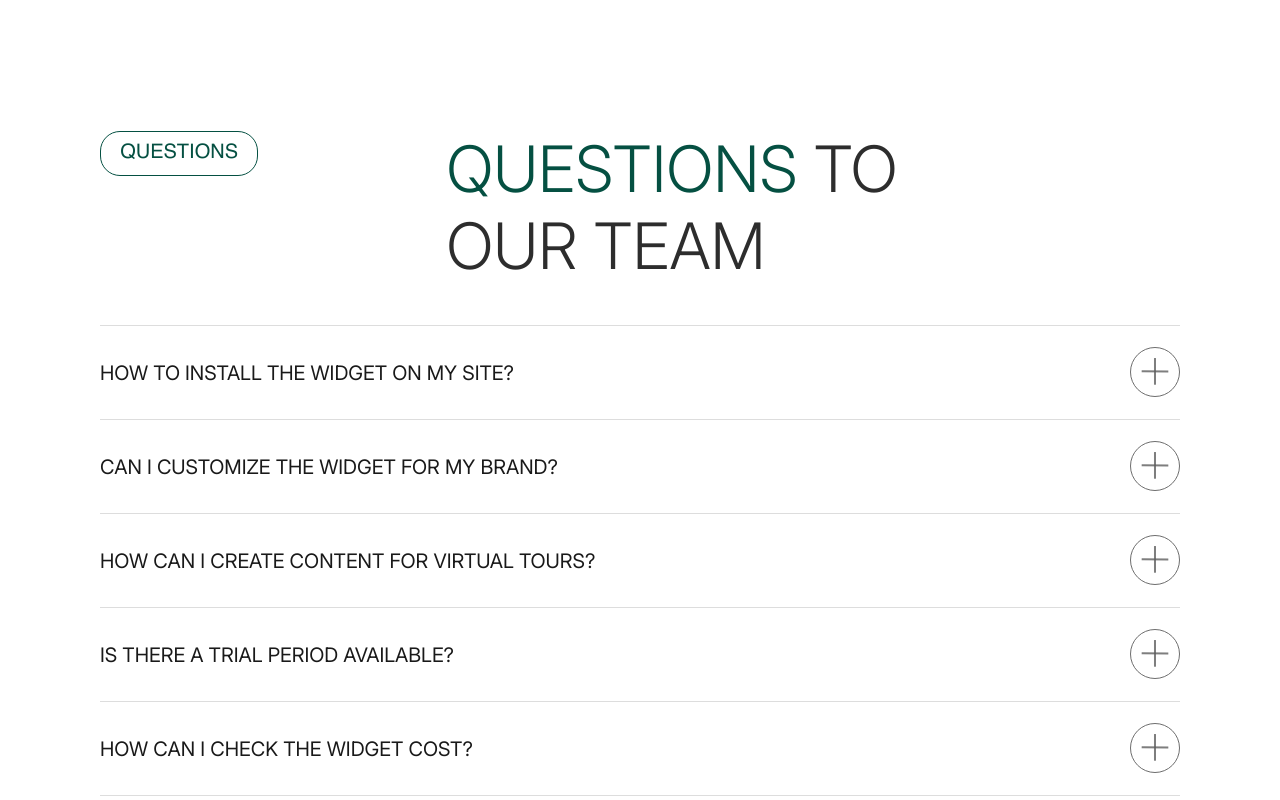
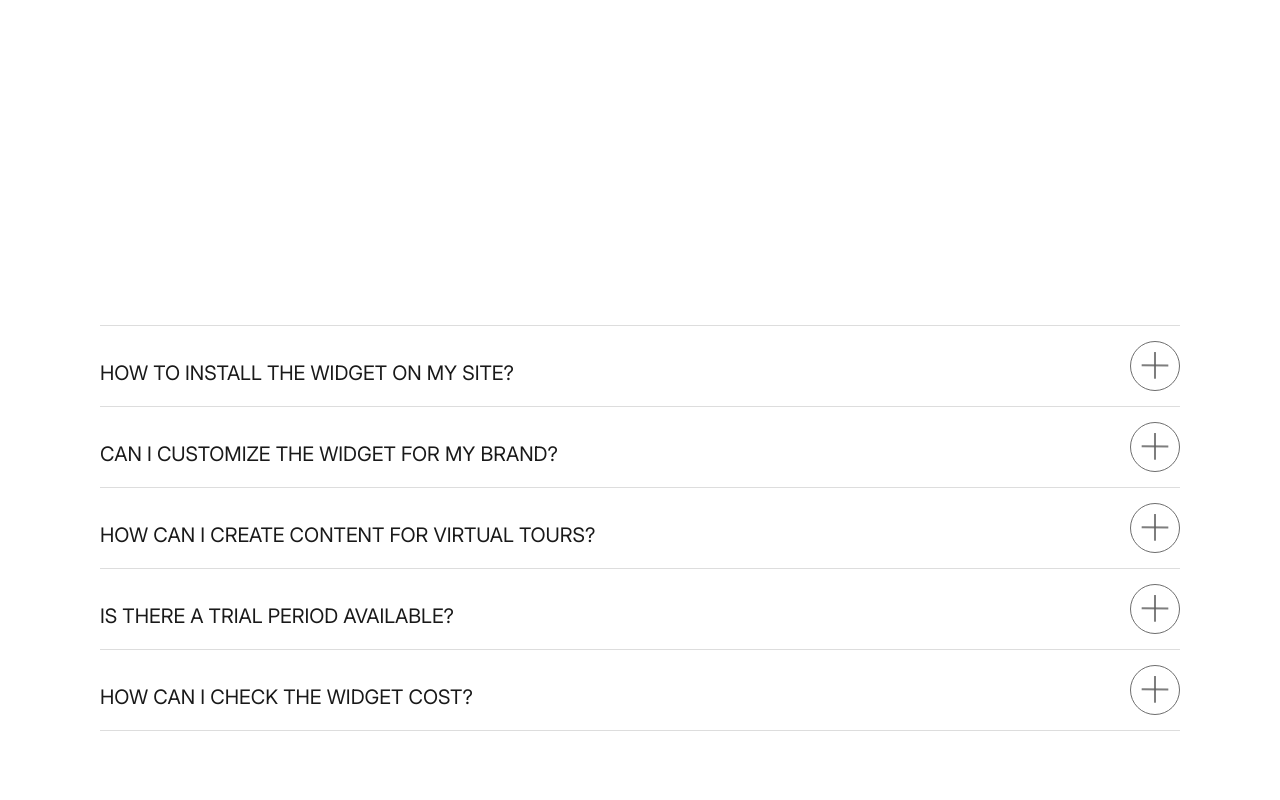
Before and after one commit to Shimatrix/XR_Place-2, a React (Vite) app: page / in a window 1280 px wide. Shown: the part 5800-6600 px from the top of the page. Built offline with nearby package versions, Linux system fonts and the light colour scheme; a web font is replaced by a local one.

Commit message:
fix: добавил анимацию в FAQ, перенес анимацию аккордеона с scss на GSAP, добавил анимацию кнопок

```diff
--- a/src/components/Accordion/Accordion.module.scss
+++ b/src/components/Accordion/Accordion.module.scss
@@ -7,8 +7,7 @@
   flex-direction: row;
   border-bottom: 1px solid #ddd;
   justify-content: space-between;
-  align-items: center;
-  cursor: pointer;
+  padding: 15px 0;
 }
 
 .plusIcon {
@@ -17,9 +16,9 @@
   align-items: center;
   justify-content: center;
   gap: 4px;
-  transition: transform 0.3s ease;
   min-width: 50px;
   min-height: 50px;
+  transform-origin: center center;
 }
 
 .textWrapper {
@@ -28,7 +27,6 @@
 }
 
 .accordionQuestion {
-  padding-top: 15px;
   font-size: 20px;
   display: flex;
   font-weight: 400;
@@ -44,32 +42,16 @@
 .accordionAnswer {
   text-align: left;
   max-width: 880px;
+  color: #4d4d4d;
+  overflow: hidden;
+  max-height: 0;
   opacity: 0;
-  color: #4d4d4d;
-  transition:
-    opacity 0.3s ease,
-    padding 0.3s ease-in-out;
   padding: 0;
 }
 
 .questionText {
-  transition: transform 0.3s ease-in-out;
   transform: translateY(17px);
-}
-
-.accordionItem.open .questionText {
-  transition: transform 0.3s ease-in-out;
-  transform: translateY(0);
-}
-
-.accordionItem.open .accordionAnswer {
-  text-align: left;
-  max-width: 880px;
-  padding: 15px 0;
-  opacity: 100;
-  transition:
-    opacity 0.3s ease-in-out,
-    padding 0.3s ease-in-out;
+  display: inline-block;
 }
 
 @media (width <= 360px) {
--- a/src/components/Accordion/Accordion.tsx
+++ b/src/components/Accordion/Accordion.tsx
@@ -1,5 +1,9 @@
-import { useState } from 'react';
+import { useEffect, useRef, useState } from 'react';
 import styles from './Accordion.module.scss';
+import gsap from 'gsap';
+import ScrollTrigger from 'gsap/ScrollTrigger';
+
+gsap.registerPlugin(ScrollTrigger);
 
 interface AccordionItem {
   question: string;
@@ -12,14 +16,55 @@ interface AccordionProps {
 
 export const Accordion = ({ items }: AccordionProps) => {
   const [openIndices, setOpenIndices] = useState<number[]>([]);
+  const answerRefs = useRef<HTMLDivElement[]>([]);
+  const questionRefs = useRef<HTMLSpanElement[]>([]);
+  const itemRefs = useRef<HTMLDivElement[]>([]);
+  const iconRefs = useRef<HTMLDivElement[]>([]);
+  const verticalRefs = useRef<SVGRectElement[]>([]);
 
   const toggle = (index: number) => {
-    setOpenIndices((prevOpenIndices) =>
-      prevOpenIndices.includes(index)
-        ? prevOpenIndices.filter((i) => i !== index)
-        : [...prevOpenIndices, index],
+    const isOpen = openIndices.includes(index);
+    const answerEl = answerRefs.current[index];
+    const questionText = questionRefs.current[index];
+    const iconEl = iconRefs.current[index];
+    const vertEl = verticalRefs.current[index];
+
+    if (!answerEl || !questionText || !iconEl || !vertEl) return;
+
+    const tl = gsap.timeline({ defaults: { ease: 'power2.inOut' } });
+
+    if (!isOpen) {
+      tl.to(answerEl, { maxHeight: 500, opacity: 1, padding: '15px 0', duration: 0.4 })
+        .to(questionText, { y: 0, color: '#055042', duration: 0.4 }, '<')
+        .to(iconEl, { rotation: 180, duration: 0.5 }, '<')
+        .to(vertEl, { opacity: 0, duration: 0.2 }, '<0.1');
+    } else {
+      tl.to(answerEl, { maxHeight: 0, opacity: 0, padding: '0px', duration: 0.3 })
+        .to(questionText, { y: 17, color: '#191919', duration: 0.3 }, '<')
+        .to(iconEl, { rotation: 0, duration: 0.5 }, '<')
+        .to(vertEl, { opacity: 1, duration: 0.2 }, '<0.1');
+    }
+
+    setOpenIndices((prev) => (isOpen ? prev.filter((i) => i !== index) : [...prev, index]));
+  };
+
+  useEffect(() => {
+    itemRefs.current.forEach((el, i) => {
+      if (!el) return;
+      gsap.fromTo(
+        el,
+        { opacity: 0, y: 40 },
+        {
+          opacity: 1,
+          y: 0,
+          duration: 0.6,
+          delay: i * 0.1,
+          ease: 'power2.out',
+          scrollTrigger: { trigger: el, start: 'top 90%' },
+        },
       );
-  };
+    });
+  }, []);
 
   return (
     <div className={styles.accordionContainer}>
@@ -31,14 +76,36 @@ export const Accordion = ({ items }: AccordionProps) => {
             key={index}
             className={`${styles.accordionItem} ${isOpen ? styles.open : ''}`}
             onClick={() => toggle(index)}
+            ref={(el) => {
+              itemRefs.current[index] = el!;
+            }}
           >
             <div className={styles.textWrapper}>
               <div className={styles.accordionQuestion}>
-                <span className={styles.questionText}>{item.question}</span>
+                <span
+                  className={styles.questionText}
+                  ref={(el) => {
+                    questionRefs.current[index] = el!;
+                  }}
+                >
+                  {item.question}
+                </span>
               </div>
-              <div className={styles.accordionAnswer}>{item.answer}</div>
+              <div
+                className={styles.accordionAnswer}
+                ref={(el) => {
+                  answerRefs.current[index] = el!;
+                }}
+              >
+                {item.answer}
               </div>
-            <div className={`${styles.plusIcon}`}>
+            </div>
+            <div
+              className={styles.plusIcon}
+              ref={(el) => {
+                iconRefs.current[index] = el!;
+              }}
+            >
               <svg viewBox="0 0 50 50" fill="none" xmlns="http://www.w3.org/2000/svg">
                 <g clipPath="url(#clip0_1817_319)">
                   <circle cx="25" cy="25" r="24.5" stroke="#5E5E5E" strokeOpacity="0.9" />
@@ -51,7 +118,6 @@ export const Accordion = ({ items }: AccordionProps) => {
                     fill="#5E5E5E"
                     fillOpacity="0.8"
                   />
-                  {!isOpen && (
                   <rect
                     x="23.9941"
                     y="37.7061"
@@ -60,8 +126,10 @@ export const Accordion = ({ items }: AccordionProps) => {
                     transform="rotate(-90 23.9941 37.7061)"
                     fill="#5E5E5E"
                     fillOpacity="0.8"
+                    ref={(el) => {
+                      verticalRefs.current[index] = el!;
+                    }}
                   />
-                  )}
                 </g>
                 <defs>
                   <clipPath id="clip0_1817_319">
--- a/src/features/FAQ/FAQ.tsx
+++ b/src/features/FAQ/FAQ.tsx
@@ -1,24 +1,64 @@
+// src/features/FAQ/FAQ.tsx
+import React, { useRef, useEffect } from 'react';
 import { Accordion } from '@/components/Accordion/Accordion';
 import { useTranslation } from 'react-i18next';
+import gsap from 'gsap';
+import { ScrollTrigger } from 'gsap/ScrollTrigger';
 import styles from './faq.module.scss';
+
+gsap.registerPlugin(ScrollTrigger);
 
 interface FAQItem {
   question: string;
   answer: string;
 }
 
-export const FAQ = () => {
+export const FAQ: React.FC = () => {
   const { t } = useTranslation();
+  const sectionRef = useRef<HTMLElement>(null);
+  const labelRef = useRef<HTMLSpanElement>(null);
+  const titleMaskRef = useRef<HTMLDivElement>(null);
+  const titleRef = useRef<HTMLHeadingElement>(null);
 
   const faqData = t('faq.items', { returnObjects: true }) as FAQItem[];
 
+  useEffect(() => {
+    const ctx = gsap.context(() => {
+      gsap.from(labelRef.current, {
+        opacity: 0,
+        y: 20,
+        duration: 1,
+        scrollTrigger: {
+          trigger: labelRef.current,
+          start: 'top 80%',
+        },
+      });
+
+      gsap.from(titleRef.current, {
+        yPercent: 100,
+        duration: 1.2,
+        ease: 'power4.out',
+        scrollTrigger: {
+          trigger: titleMaskRef.current,
+          start: 'top 80%',
+        },
+      });
+
+      return () => ctx.revert();
+    });
+  }, []);
+
   return (
-    <section className={styles.faqSection}>
+    <section ref={sectionRef} className={styles.faqSection} id={styles.faqSection}>
       <div className={styles.header}>
-        <span className={styles.sectionLabel}>{t('faq.label')}</span>
-        <h2 className={styles.title}>
-          <span>{t('faq.title.part1')}</span> {t('faq.title.part2')}
-        </h2>
+        <span ref={labelRef} className={styles.sectionLabel}>
+          {t('faq.label')}
+        </span>
+        <div ref={titleMaskRef} className={styles.titleMask}>
+          <h2 ref={titleRef} className={styles.title}>
+            <span>{t('faq.title.part1')}</span> {t('faq.title.part2')}
+          </h2>
+        </div>
       </div>
       <Accordion items={faqData} />
     </section>
--- a/src/features/FAQ/faq.module.scss
+++ b/src/features/FAQ/faq.module.scss
@@ -1,4 +1,3 @@
-/* Стили аккордеона */
 .faqSection {
   max-width: 1440px;
   margin: 0 auto;
@@ -14,13 +13,6 @@
   gap: 188px;
 }
 
-.teamSection {
-  max-width: 1440px;
-  margin: 0;
-  padding-top: 150px;
-  font-family: Inter, sans-serif;
-}
-
 .sectionLabel {
   display: inline-block;
   border: 1px solid #055042;
@@ -32,15 +24,19 @@
   font-family: Helvetica, Arial, sans-serif;
 }
 
+.titleMask {
+  overflow: hidden;
+}
+
 .title {
   font-size: 64px;
   font-weight: 300;
   color: #2d2d2d;
-  text-align: left;
+  margin: 0;
+}
 
-  span {
-    color: #055042;
-  }
+.title span {
+  color: #055042;
 }
 
 @media (width <= 360px) {
@@ -50,7 +46,6 @@
   }
 
   .header {
-    display: flex;
     flex-direction: column;
     align-items: flex-start;
     margin-bottom: 30px;
@@ -65,7 +60,6 @@
   .title {
     font-size: 24px;
     font-weight: 300;
-    text-align: left;
     letter-spacing: -1.8px;
   }
 }
```
Lines whose indentation alone changed are shown as unchanged.
